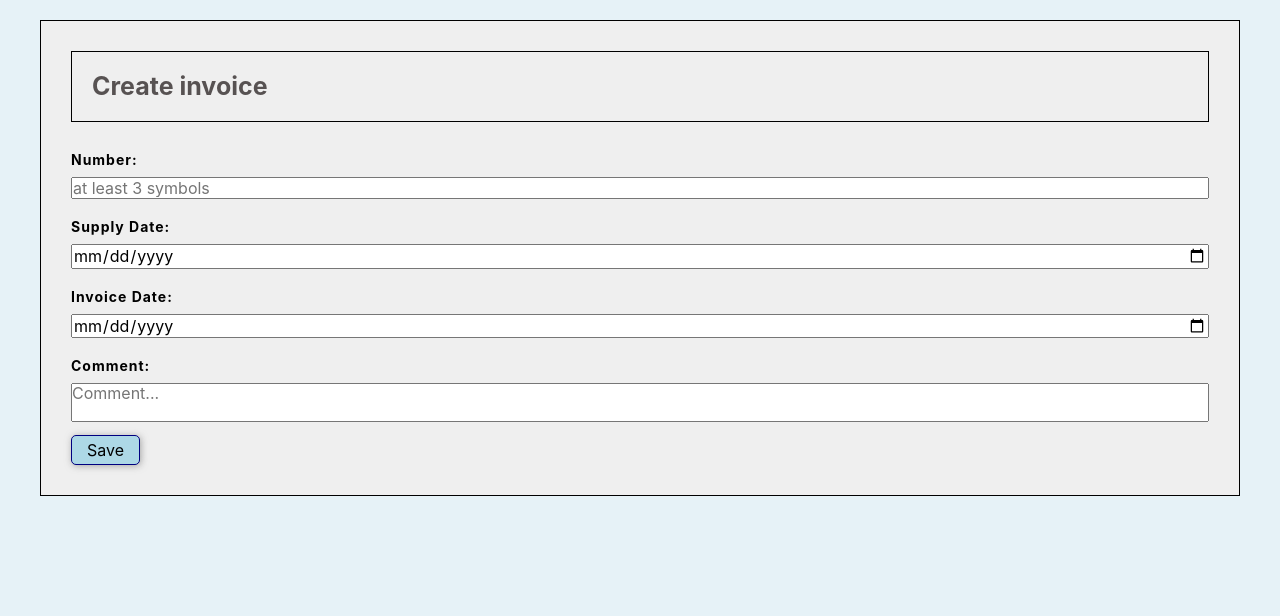
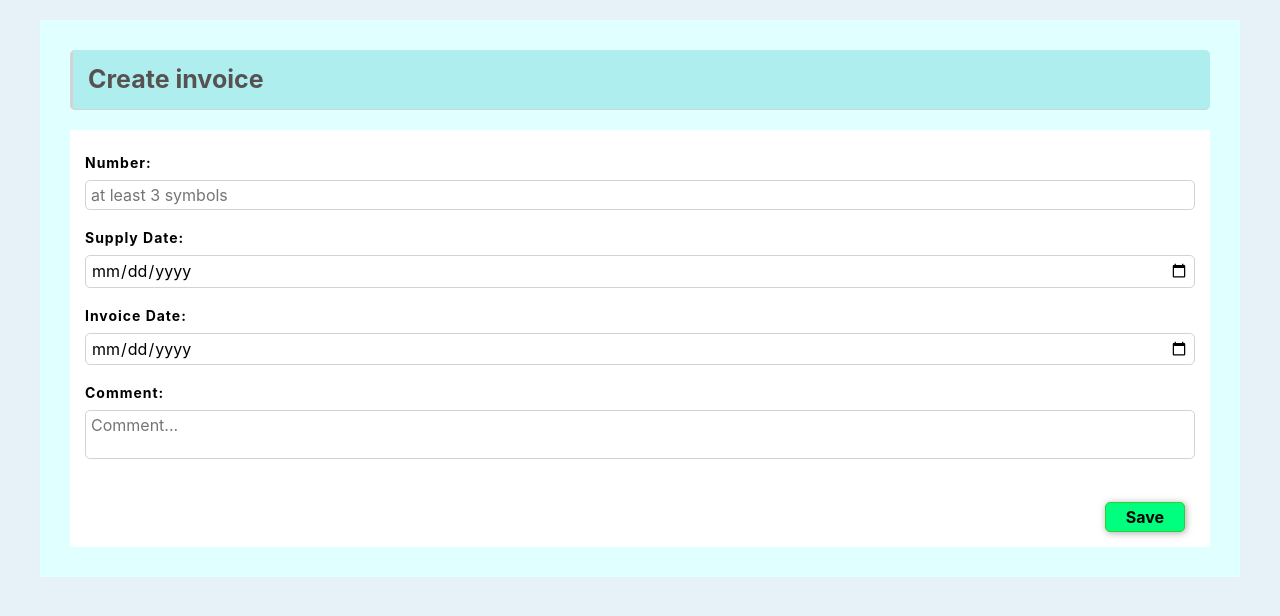
Before and after one commit to Valentina-git/test_assignment_Akvelon, a React app: page / in a window 1280 px wide. Both pictures are taken after a click on the button "Add new". Built offline with nearby package versions, Linux system fonts and the light colour scheme.

Commit message:
end essignment

```diff
--- a/src/components/createInvoice/CreateInvoice.js
+++ b/src/components/createInvoice/CreateInvoice.js
@@ -9,7 +9,6 @@ const CreateInvoice = ({ getUser }) => {
   const history = useHistory();
 
   const validateSchema = yup.object().shape({
-    // number: yup.number().min(3, 'at least 3 symbols').integer(),
     number: yup
     .number()
     .min(3, 'at least 3 symbols')
@@ -48,17 +47,9 @@ const CreateInvoice = ({ getUser }) => {
         >
           {({
             values,
-            touched,
-            errors,
-            dirty,
-            isSubmitting,
-            handleChange,
-            handleBlur,
-            handleSubmit,
-            handleReset,
           }) => {
             return (
-              <Form>
+              <Form className='form'>
                 <label className="form-label">
                 <span className="form-labelText">Number:</span>
                   <Field
--- a/src/components/createInvoice/_createInvoice.scss
+++ b/src/components/createInvoice/_createInvoice.scss
@@ -3,15 +3,16 @@
   margin: 0 auto;
   margin-bottom: 20px;
   margin-top: 20px;
-
-  border: 1px solid black;
   padding: 30px;
-  background-color: #efefef;
+  background-color: #E0FFFF;
 
   &-title {
     margin-bottom: 20px;
-    padding: 20px;
-    border: 1px solid black;
+    padding: 15px;
+    border-left: 3px solid lightgray;
+    border-bottom: 1px solid lightgray;
+    border-radius: 5px;
+    background-color: #AFEEEE;
     color: rgb(87, 82, 82);
     font-size: 25px;
   }
@@ -23,6 +24,8 @@
 }
 
 .form {
+  background-color: white;
+  padding: 15px;
 
   &-label {
      font-weight: 700;
@@ -33,6 +36,9 @@
   &-input {
     display: block;
     width: 100%;
+    border-radius: 5px;
+    border: 1px solid lightgray;
+    padding: 5px;
   }
 
   &-labelText {
@@ -40,19 +46,24 @@
     font-size: 14px;
     line-height: 2.5;
     letter-spacing: 0.07em;
-    // color: #9b9faa;
   }
 
   &-comment {
     width: 100%;
     resize: none;
+    border-radius: 5px;
+    border: 1px solid lightgray;
+    padding: 5px;
   }
 
   &-btn {
-    padding: 5px 15px;
-    border: 1px solid navy;
+    display: block;
+    margin: 40px 10px 0px auto;
+    padding: 5px 20px;
+    font-weight: 700;
+    border: 1px solid #32CD32;
     border-radius: 5px;
-    background-color: lightblue;
+    background-color: #00FF7F;
     box-shadow: 1px 1px 7px 0px rgba(140, 140, 140, 0.75);
   }
 
--- /dev/null
+++ b/src/components/infoListItem/InfoListItem.js
@@ -0,0 +1,18 @@
+import React from 'react'
+import moment from 'moment';
+
+
+const InfoListItem = ({item}) => {
+    return (
+        <>
+            <tr key={item._id}>
+                <td>{moment(item.date_created, 'DD-MM-YYYY').format('YYYY-MM-DD')}</td>
+                <td>{item.number}</td>
+                <td>{moment(item.date_supplied, 'DD-MM-YYYY').format('YYYY-MM-DD')}</td>
+                <td>{item.comment}</td>
+            </tr>
+        </>
+    );
+}
+
+export default InfoListItem;
--- a/src/components/invoiceTable/InvoiceTable.js
+++ b/src/components/invoiceTable/InvoiceTable.js
@@ -1,6 +1,8 @@
 import React from 'react';
+
 import AddNew from '../addNew/AddNew';
-import moment from 'moment';
+import InfoListItem from '../infoListItem/InfoListItem'
+
 
 const InvoiceTable = ({ items, infoLS }) => {
   return (
@@ -27,21 +29,16 @@ const InvoiceTable = ({ items, infoLS }) => {
 
           <tbody>
             {items.map(item =>  (
-              <tr key={item._id}>
-                <td>{moment(item.date_created, 'DD-MM-YYYY').format('YYYY-MM-DD')}</td>
-                <td>{item.number}</td>
-                <td>{moment(item.date_supplied, 'DD-MM-YYYY').format('YYYY-MM-DD')}</td>
-                <td>{item.comment}</td>
-              </tr>
-            )
-            )}
-            {infoLS.map(item => (
-              <tr key={item._id}>
+              <InfoListItem item={item} key={item._id} />
+            ))}
+
+            {infoLS && infoLS.map(item =>(
+               <tr key={item._id}>
                 <td>{item.date_created}</td>
                 <td>{item.number}</td>
                 <td>{item.date_supplied}</td>
                 <td>{item.comment}</td>
-              </tr>
+            </tr>
             ))}
           </tbody>
         </table>
```
Also changed, not shown: src/components/infoListItem/_infoListItem.scss (added).
